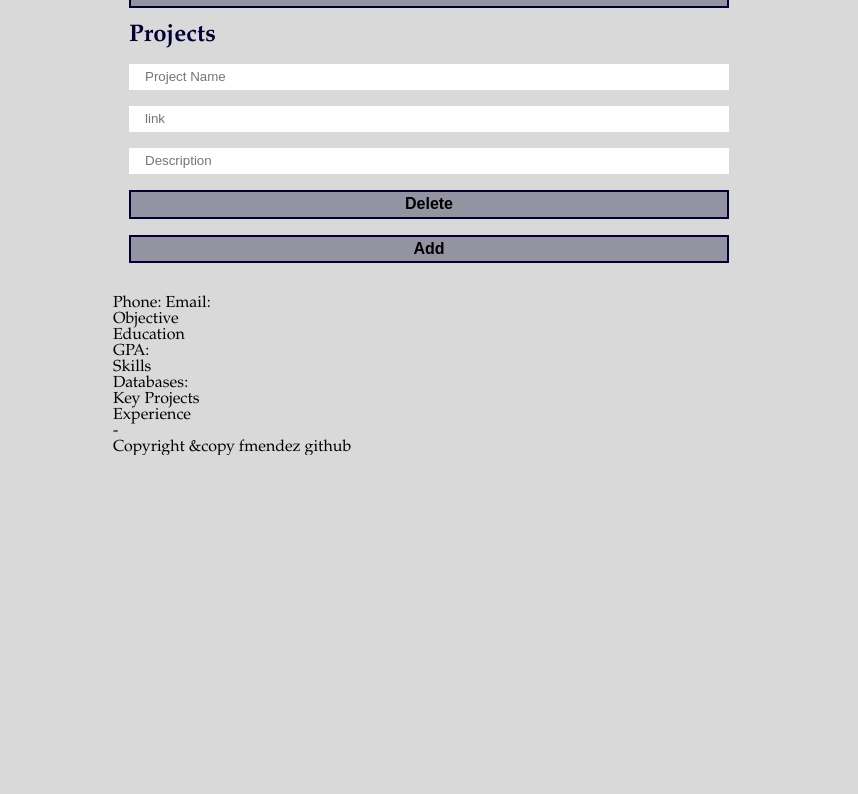
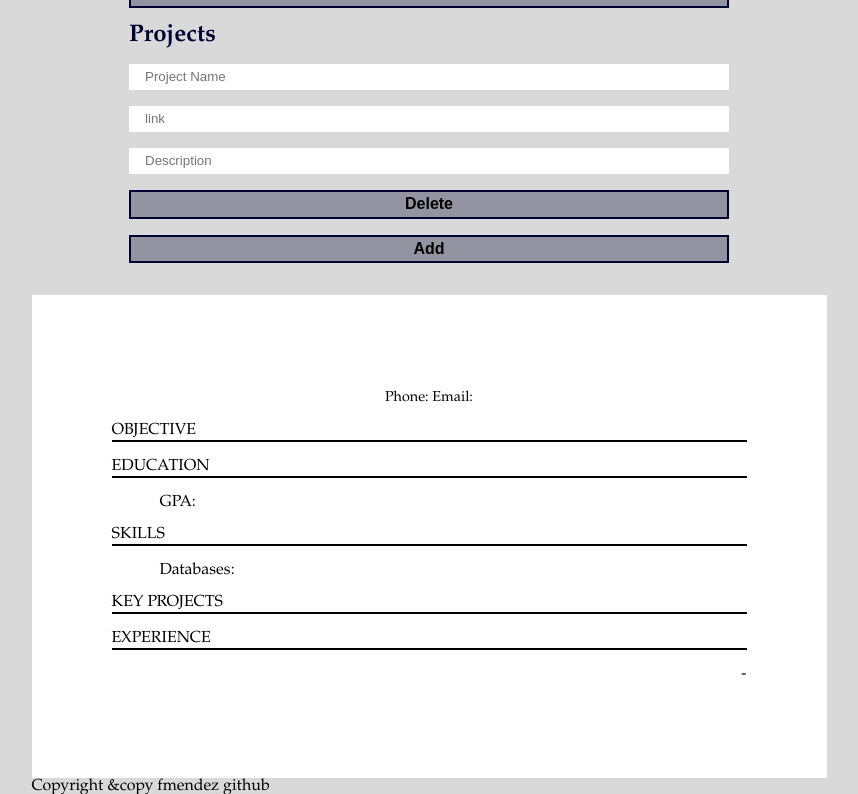
Before and after one commit to fmendezr/cv-application, a React (Create React App) app: page / in a window 1280 px wide. Shown: the part 1291-2085 px from the top of the page, without its empty margins (211-1069 px from the left). Before the commit the page ends 1746 px from the top, so only its background shows below. Built offline with nearby package versions, Linux system fonts and the light colour scheme.

Commit message:
Add styling to cvPreview

```diff
--- a/src/App.css
+++ b/src/App.css
@@ -64,3 +64,9 @@ body {
 	flex-direction: column;
 	align-items: center;
 }
+
+main {
+	display: flex;
+	flex-direction: column;
+	align-items: center;
+}
--- a/src/components/CVPreview/CVPreview.js
+++ b/src/components/CVPreview/CVPreview.js
@@ -8,7 +8,7 @@ class CV extends Component {
     }
     render(){
         return(
-            <div>
+            <div style={stylingObject.div}>
                 <Header
                     firstName={this.props.information.personalInformation.firstName}
                     lastName={this.props.information.personalInformation.lastName}
@@ -28,4 +28,12 @@ class CV extends Component {
     }
 }
 
+const stylingObject = {
+    div: {
+        backgroundColor: "white",
+        width: "635px",
+        padding: "6rem 5rem"
+    }
+}
+
 export default CV;
--- a/src/components/CVPreview/Education/EducationItem.js
+++ b/src/components/CVPreview/Education/EducationItem.js
@@ -2,13 +2,13 @@ import React from "react";
 
 const EducationItem = (props) => {
     return (
-        <div>
-            <div>
+        <div style={stylingObject.div}>
+            <div style={stylingObject.leftSide}>
                 <p>{props.university}</p>
                 <p>{props.degree}</p>
                 <p>GPA: {props.gpa}</p>
             </div>
-            <div>
+            <div style={stylingObject.rightSide}>
                 <p>{props.location}</p>
                 <p>{props.graduationDate}</p>
             </div>
@@ -16,4 +16,23 @@ const EducationItem = (props) => {
     )
 }
 
+const stylingObject = {
+    div: {
+        display: "flex",
+        marginTop: "1rem",
+        justifyContent: "space-between"
+    },
+    rightSide: {
+        display: "flex",
+        flexDirection: "column",
+        alignItems: "flex-end",
+    },
+    leftSide: {
+        display: "flex",
+        flexDirection: "column",
+        alignItems: "flex-start",
+        marginLeft: "3rem"
+    }
+}
+
 export default EducationItem;
--- a/src/components/CVPreview/Education/EducationSection.js
+++ b/src/components/CVPreview/Education/EducationSection.js
@@ -4,7 +4,8 @@ import EducationItem from "./EducationItem"
 const EducationSection = (props) => {
     return (
         <section>
-            <h3>Education</h3>
+            <h3 style={stylingObject.h3}>EDUCATION</h3>
+            <div style={stylingObject.div}></div>
             {props.education.map((educationItem) => {
                 return (
                     <EducationItem
@@ -22,4 +23,17 @@ const EducationSection = (props) => {
     )
 }
 
+const stylingObject = {
+    h3: {
+        fontSize: "1rem",
+        marginTop: "1rem"
+    },
+    div: {
+        width: "100%",
+        height: "2px",
+        backgroundColor: "black",
+        margin: "2px 0 1rem 0"
+    },
+}
+
 export default EducationSection;
--- a/src/components/CVPreview/Experience/ExperienceItem.js
+++ b/src/components/CVPreview/Experience/ExperienceItem.js
@@ -2,12 +2,12 @@ import React from "react";
 
 const ExperienceItem = (props) => {
     return(
-        <div>
-            <div>
+        <div style={stylingObject.div}>
+            <div style={stylingObject.leftSide}>
                 <p>{props.company}</p>
-                <p>{props.position}</p>
+                <p style={stylingObject.p}>{props.position}</p>
             </div>
-            <div>
+            <div style={stylingObject.rightSide}>
                 <p>{props.location}</p>
                 <p>{props.from} - {props.to}</p>
             </div>
@@ -15,4 +15,26 @@ const ExperienceItem = (props) => {
     )
 }
 
+const stylingObject = {
+    div: {
+        display: "flex",
+        marginTop: "1rem",
+        justifyContent: "space-between"
+    },
+    rightSide: {
+        display: "flex",
+        flexDirection: "column",
+        alignItems: "flex-end",
+    },
+    leftSide: {
+        display: "flex",
+        flexDirection: "column",
+        alignItems: "flex-start",
+        marginLeft: "3rem"
+    },
+    p: {
+        marginLeft: "1.5rem",
+        fontStyle: "italic"
+    }
+}
 export default ExperienceItem;
--- a/src/components/CVPreview/Experience/ExperienceSection.js
+++ b/src/components/CVPreview/Experience/ExperienceSection.js
@@ -4,7 +4,8 @@ import ExperienceItem from "./ExperienceItem";
 const ExperienceSection = (props) => {
     return (
         <section>
-            <h3>Experience</h3>
+            <h3 style={stylingObject.h3}>EXPERIENCE</h3>
+            <div style={stylingObject.div}></div>
             {props.experience.map((experienceItem) => {
                 return (
                     <ExperienceItem
@@ -22,4 +23,17 @@ const ExperienceSection = (props) => {
     )
 }
 
+const stylingObject = {
+    h3: {
+        fontSize: "1rem",
+        marginTop: "1rem"
+    },
+    div: {
+        width: "100%",
+        height: "2px",
+        backgroundColor: "black",
+        margin: "2px 0 1rem 0"
+    },
+}
+
 export default ExperienceSection;
--- a/src/components/CVPreview/Header.js
+++ b/src/components/CVPreview/Header.js
@@ -2,12 +2,27 @@ import React from "react";
 
 const Header = (props) => {
     return (
-        <div>
-            <h1>{props.firstName} {props.lastName}</h1>
-            <p>{props.address}</p>
-            <p>Phone: {props.phone} Email: {props.email}</p>
+        <div style={stylingObject.div}>
+            <h1 style={stylingObject.h1}>{props.firstName} {props.lastName}</h1>
+            <p style={stylingObject.p}>{props.address}</p>
+            <p style={stylingObject.p}>Phone: {props.phone} Email: {props.email}</p>
         </div>
     )
 }
 
+const stylingObject = {
+    div: {
+        display: "flex",
+        flexDirection: "column",
+        alignItems: "center"
+    },
+    h1: {
+        fontWeight: "bold",
+        fontSize: "1.8rem"
+    },
+    p: {
+        fontSize: "0.9rem"
+    }
+}
+
 export default Header;
--- a/src/components/CVPreview/ObjectiveSection.js
+++ b/src/components/CVPreview/ObjectiveSection.js
@@ -3,10 +3,28 @@ import React from "react";
 const ObjectiveSection = (props) => {
     return (
         <section>
-            <h3>Objective</h3>
-            <p>{props.objective}</p>
+            <h3 style={stylingObject.h3}>OBJECTIVE</h3>
+            <div style={stylingObject.div}></div>
+            <p style={stylingObject.p}>{props.objective}</p>
         </section>
     )
 }
 
+const stylingObject = {
+    h3: {
+        fontSize: "1rem",
+        marginTop: "1rem"
+    },
+    div: {
+        width: "100%",
+        height: "2px",
+        backgroundColor: "black",
+        margin: "2px 0 1rem 0"
+    },
+    p: {
+        fontSize: "1rem",
+        marginLeft: "3rem"
+    }
+}
+
 export default ObjectiveSection;
--- a/src/components/CVPreview/Projects/ProjectsItem.js
+++ b/src/components/CVPreview/Projects/ProjectsItem.js
@@ -3,10 +3,20 @@ import React from "react";
 const ProjectsItem = (props) => {
     return (
         <div>
-            <h5>{props.projectName}</h5>
-            <p>{props.description}</p>
+            <h5 style={stylingObject.h5}>{props.projectName}</h5>
+            <p style={stylingObject.p}>{props.description}</p>
         </div>
     )
 }
 
+const stylingObject = {
+    h5: {
+        marginLeft: "3rem",
+        fontWeight: "bold"
+    },
+    p: {
+        marginLeft: "6rem",
+    }
+}
+
 export default ProjectsItem;
--- a/src/components/CVPreview/Projects/ProjectsSection.js
+++ b/src/components/CVPreview/Projects/ProjectsSection.js
@@ -4,7 +4,8 @@ import ProjectsItem from "./ProjectsItem";
 const ProjectsSection = (props) => {
     return (
         <section>
-            <h3>Key Projects</h3>
+            <h3 style={stylingObject.h3}>KEY PROJECTS</h3>
+            <div style={stylingObject.div}></div>
             {props.projects.map((projectsItem) => {
                 return (
                     <ProjectsItem
@@ -20,4 +21,17 @@ const ProjectsSection = (props) => {
     )
 }
 
+const stylingObject = {
+    h3: {
+        fontSize: "1rem",
+        marginTop: "1rem"
+    },
+    div: {
+        width: "100%",
+        height: "2px",
+        backgroundColor: "black",
+        margin: "2px 0 1rem 0"
+    },
+}
+
 export default ProjectsSection;
--- a/src/components/CVPreview/Skills/SkillsItem.js
+++ b/src/components/CVPreview/Skills/SkillsItem.js
@@ -2,10 +2,18 @@ import React from "react";
 
 const SkillsItem = (props) => {
     return (
-        <div>
+        <div style={stylingObject.div}>
             <p>{props.type}: {props.description}</p>
         </div>
     )
 }
 
+const stylingObject = {
+    div: {
+        display: "flex",
+        flexWrap: "wrap",
+        marginLeft: "3rem"
+    },
+}
+
 export default SkillsItem;
--- a/src/components/CVPreview/Skills/SkillsSection.js
+++ b/src/components/CVPreview/Skills/SkillsSection.js
@@ -4,7 +4,8 @@ import SkillsItem from "./SkillsItem";
 const SkillsSection = (props) => {
     return (
         <section>
-            <h3>Skills</h3>
+            <h3 style={stylingObject.h3}>SKILLS</h3>
+            <div style={stylingObject.div}></div>
             {props.skills.map((skillsItem) => {
                 return(
                     <SkillsItem
@@ -19,4 +20,17 @@ const SkillsSection = (props) => {
     )
 }
 
+const stylingObject = {
+    h3: {
+        fontSize: "1rem",
+        marginTop: "1rem"
+    },
+    div: {
+        width: "100%",
+        height: "2px",
+        backgroundColor: "black",
+        margin: "2px 0 1rem 0"
+    },
+}
+
 export default SkillsSection;
```
